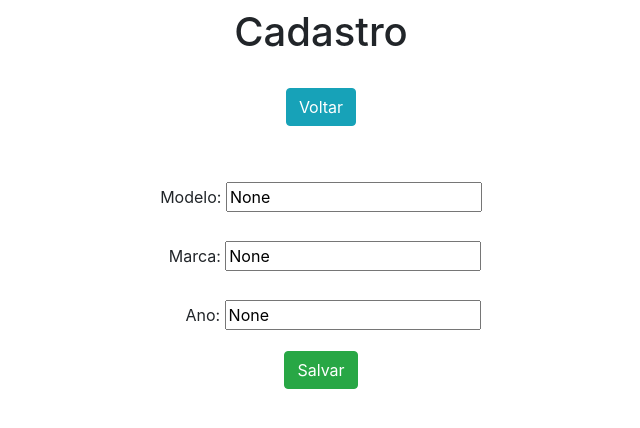
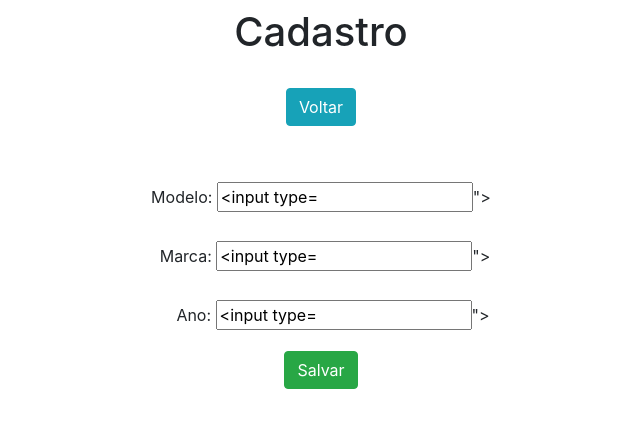
Before and after one commit to rcvdigo/Projeto-Crud-Em-Python, a Django app: page /form/ in a window 1280 px wide; the page is wider, and only the part inside the window is pictured. Shown: the top 428 px of that part, without its empty margins (359-999 px from the left). Run offline with Django 4.2, Linux system fonts and the light colour scheme; some libraries are stand-ins or nearby versions.

Commit message:
Update form.html

```diff
--- a/appCrud/templates/form.html
+++ b/appCrud/templates/form.html
@@ -26,15 +26,15 @@
                     {% csrf_token %}
                     <div class="form-group mt-4">
                         <label for="id_modelo">Modelo:</label>
-                        <input type="text" id="id_modelo" name="modelo" value="{{ form.modelo.value }}">
+                        <input type="text" id="id_modelo" name="modelo" value="{{ form.modelo }}">
                     </div>
                     <div class="form-group mt-4 ml-2">
                         <label for="id_marca">Marca:</label>
-                        <input type="text" id="id_marca" name="marca" value="{{ form.marca.value }}">
+                        <input type="text" id="id_marca" name="marca" value="{{ form.marca }}">
                     </div>
                     <div class="form-group mt-4 ml-4">
                         <label for="id_ano">Ano:</label>
-                        <input type="text" id="id_ano" name="ano" value="{{ form.ano.value }}">
+                        <input type="text" id="id_ano" name="ano" value="{{ form.ano }}">
                     </div>
                     <input type="submit" class="btn btn-success" value="Salvar">
                 </form>
```
